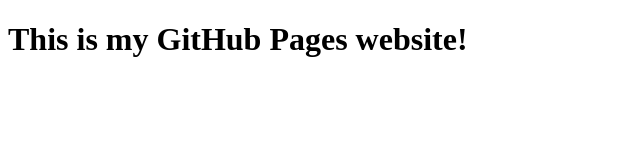
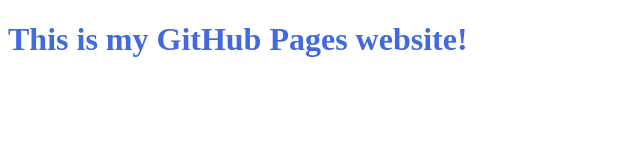
Before and after one commit to Shinigami510/Shinigami510.github.io, a plain HTML site: page index.html in a window 1280 px wide. Shown: the whole page, without its empty margins (0-640 px from the left). Drawn offline with Linux system fonts and the light colour scheme.

Commit message:
Color changes

```diff
--- a/index.html
+++ b/index.html
@@ -2,6 +2,11 @@
 <html lang="en">
     <head>
         <title>My Site!</title>
+        <style>
+            h1{
+                color: royalblue;
+            }
+        </style>
     </head>
     <body>
         <h1>This is my GitHub Pages website!</h1>
```
